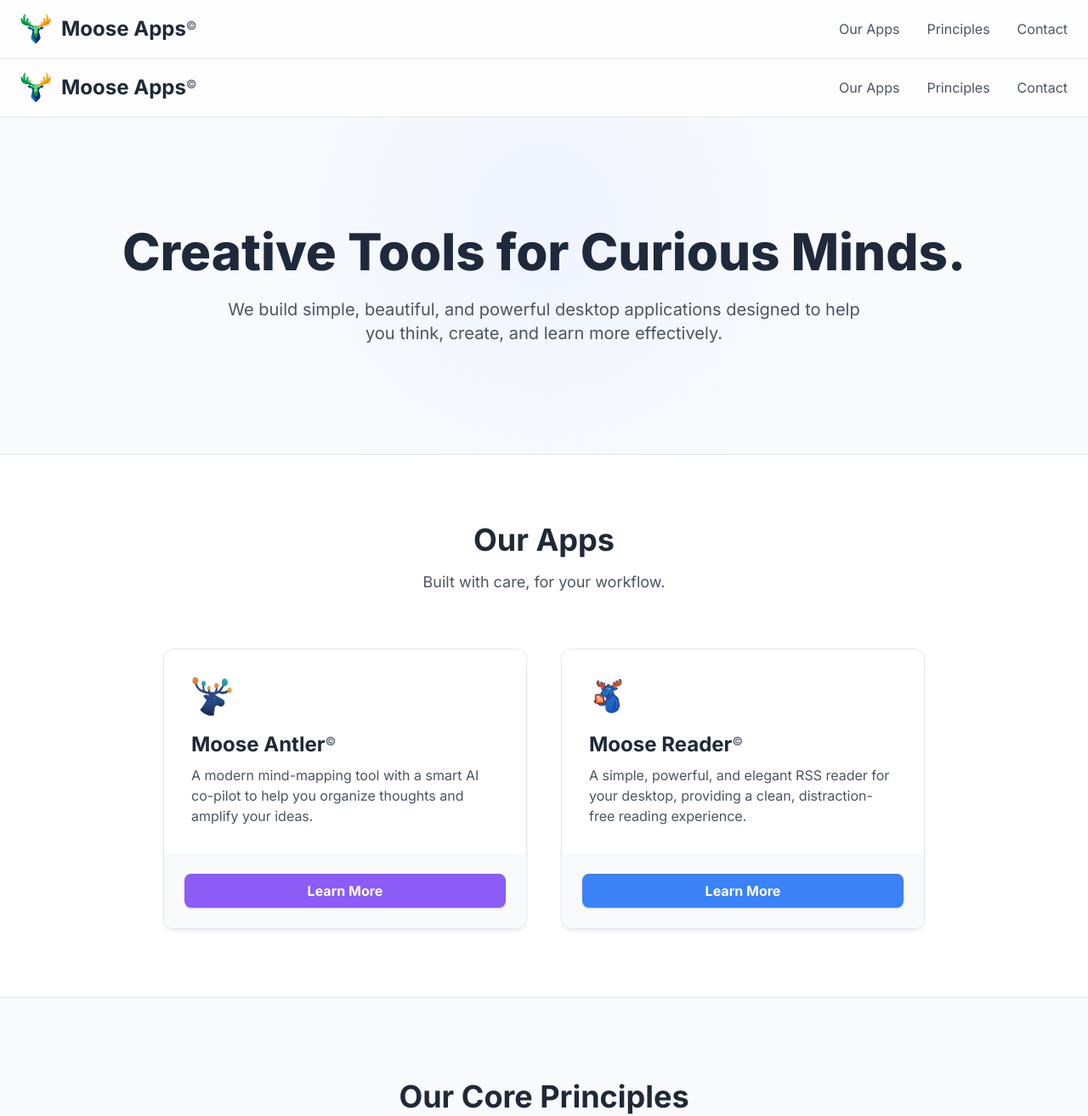
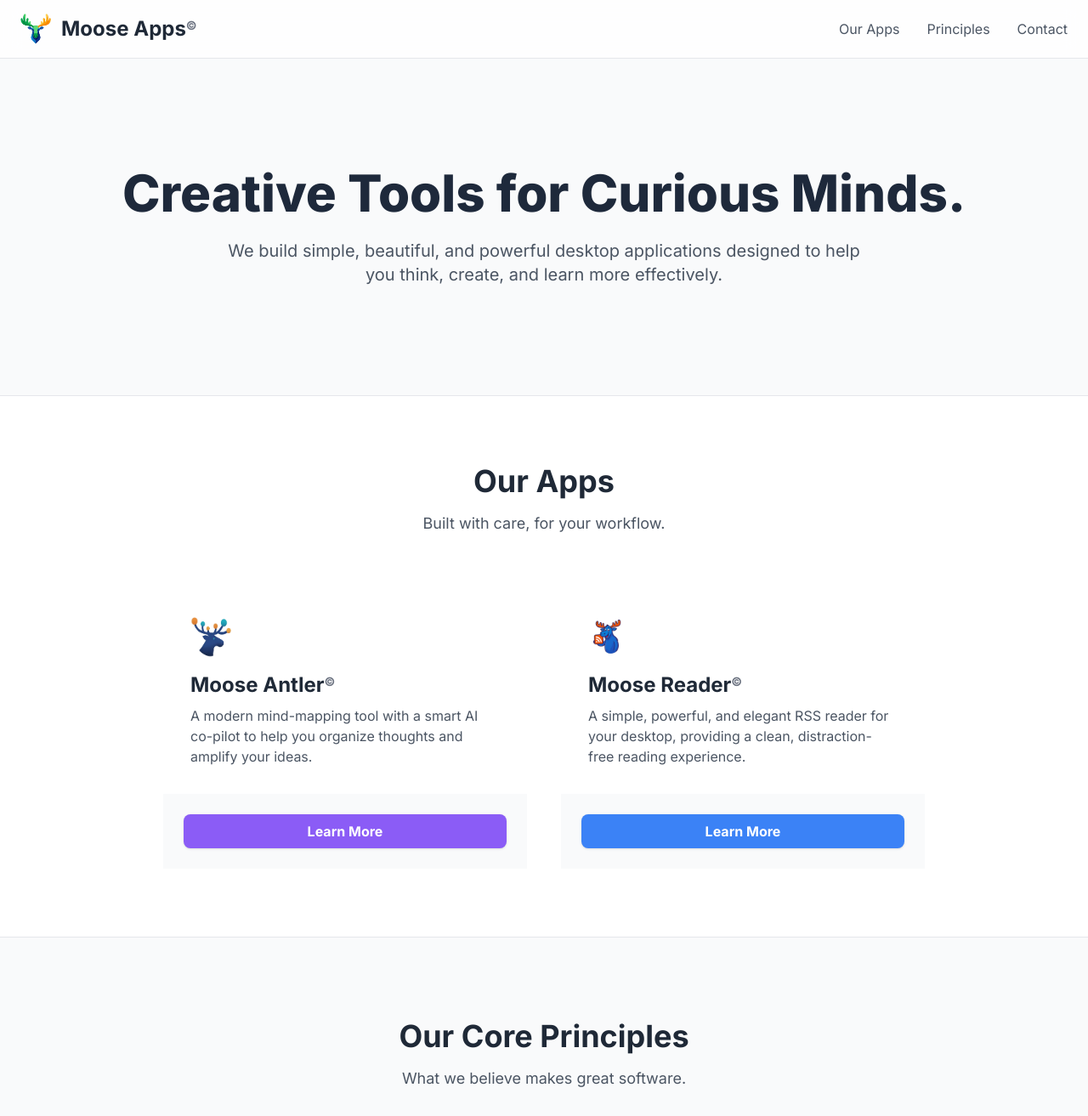
Before and after one commit to vplsh7/vplsh7.github.io, an Astro site: page / in a window 1280 px wide. Shown: the top 1313 px of the page at 85% size. Built offline with nearby package versions, Linux system fonts and the light colour scheme; Astro itself is replaced by a stand-in of ours.

Commit message:
Update index.astro

```diff
--- a/src/pages/index.astro
+++ b/src/pages/index.astro
@@ -6,65 +6,7 @@ import BaseLayout from "../layouts/BaseLayout.astro";
   <!-- Paste your index.html main content here -->
 <!DOCTYPE html>
 <html lang="en" class="scroll-smooth">
-<head>
-    <meta charset="UTF-8">
-    <meta name="viewport" content="width=device-width, initial-scale=1.0">
-    <title>Moose Apps | Creative Tools for Curious Minds</title>
-    <!-- You can create a main logo for Moose Apps, or reuse one -->
-    <link rel="icon" type="image/png" href="images/logo_mooseapps.png">
-    <script src="https://cdn.tailwindcss.com"></script>
-    <link rel="preconnect" href="https://fonts.googleapis.com">
-    <link rel="preconnect" href="https://fonts.gstatic.com" crossorigin>
-    <link href="https://fonts.googleapis.com/css2?family=Inter:wght@400;500;600;700;800&display=swap" rel="stylesheet">
-    <style>
-        body {
-            font-family: 'Inter', sans-serif;
-            background-color: #f8fafc;
-        }
-        .text-brand-dark { color: #1e293b; }
-        .text-brand-blue { color: #3b82f6; }
-        .text-brand-purple { color: #8b5cf6; }
-
-        /* Button Colors */
-        .bg-brand-blue { background-color: #3b82f6; }
-        .bg-moose-purple { background-color: #8b5cf6; }
-        .hover\:bg-moose-purple-dark:hover { background-color: #7c3aed; }
-
-        .app-card {
-            background-color: white;
-            border-radius: 0.75rem;
-            box-shadow: 0 4px 6px -1px rgb(0 0 0 / 0.05), 0 2px 4px -2px rgb(0 0 0 / 0.05);
-            transition: transform 0.2s ease-in-out, box-shadow 0.2s ease-in-out;
-            border: 1px solid #e2e8f0;
-            overflow: hidden;
-        }
-        .app-card:hover {
-            transform: translateY(-5px);
-            box-shadow: 0 10px 15px -3px rgb(0 0 0 / 0.1), 0 4px 6px -4px rgb(0 0 0 / 0.1);
-        }
-
-        .hero-bg {
-             background-image: radial-gradient(circle at 50% 30%, #f0f4ff 0%, #f8fafc 50%);
-        }
-    </style>
-</head>
 <body class="text-gray-800">
-
-    <!-- Header -->
-    <header class="bg-white/80 backdrop-blur-md sticky top-0 z-50 border-b border-gray-200">
-        <div class="container mx-auto px-6 py-4 flex justify-between items-center">
-            <div class="flex items-center space-x-3">
-                 <!-- Using the Antler logo as the main one for now -->
-                <img src="images/logo_mooseapps.png" alt="Moose Apps Logo" class="h-9 w-9">
-                <span class="text-2xl font-bold text-gray-800">Moose Apps<sup class="text-sm text-gray-500">&copy;</sup></span>
-            </div>
-            <nav class="hidden md:flex items-center space-x-8">
-                <a href="#apps" class="text-gray-600 hover:text-brand-dark transition">Our Apps</a>
-                <a href="#principles" class="text-gray-600 hover:text-brand-dark transition">Principles</a>
-                <a href="#contact" class="text-gray-600 hover:text-brand-dark transition">Contact</a>
-            </nav>
-        </div>
-    </header>
 
     <!-- Hero Section -->
     <main class="container mx-auto px-6 py-20 md:py-32 text-center hero-bg">
```
